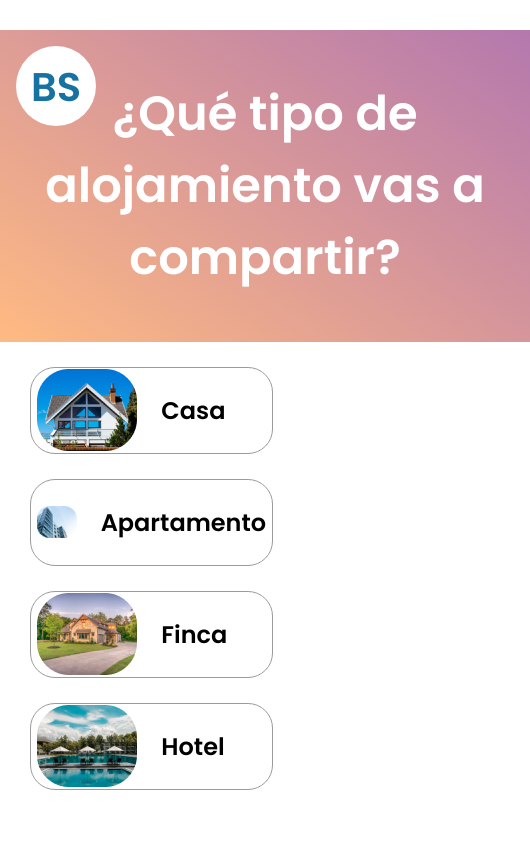
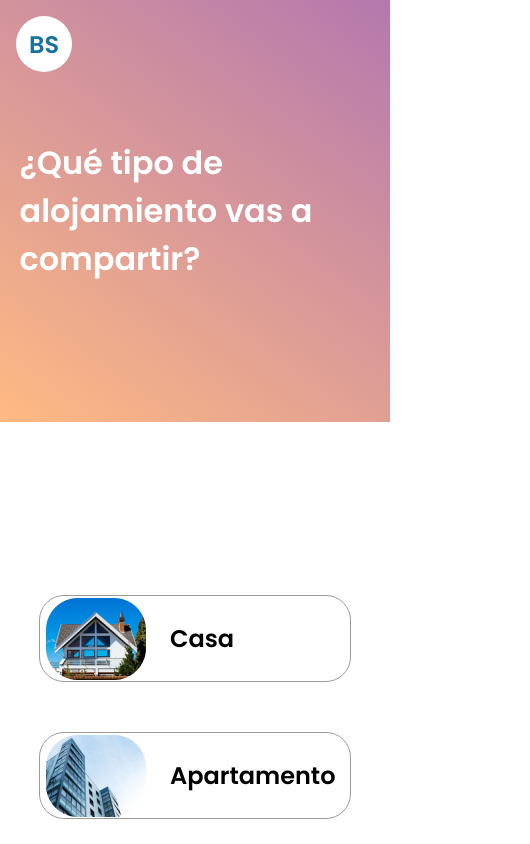
Before and after one commit to Mike-droid/host_ui_c9, a Next.js app: page /paso/1 in a window 390 px wide. Shown: the top 844 px of the page, 530 px wide, since content can reach past the window. Built offline with nearby package versions, Linux system fonts and the light colour scheme.

Commit message:
ajustes responsive logo BS

```diff
--- a/components/LeftSide.jsx
+++ b/components/LeftSide.jsx
@@ -6,9 +6,13 @@ const LeftSide = (props) => {
   return (
     <section className={LeftSideStyles.leftSide}>
       <BSbutton />
-      <p className={LeftSideStyles.description}>
-        { description }
-      </p>
+
+      <div className={LeftSideStyles.innerContent}>
+        <p className={LeftSideStyles.description}>
+          { description }
+        </p>
+      </div>
+
     </section>
   )
 }
--- a/components/RightSide.jsx
+++ b/components/RightSide.jsx
@@ -5,10 +5,14 @@ import RightSideStyles from '../styles/RightSide.module.css';
 const RightSide = (props) => {
   return (
     <section className={RightSideStyles.right_side}>
-      <OptionCard image='/casa.png' alt="Casa" description="Casa" />
-      <OptionCard image='/apartamento.png' alt="Apartamento" description="Apartamento" />
-      <OptionCard image='/finca.png' alt="Finca" description="Finca" />
-      <OptionCard image='/hotel.png' alt="Hotel" description="Hotel" />
+
+      <div className={RightSideStyles.optionsList}>
+        <OptionCard image='/casa.png' alt="Casa" description="Casa" />
+        <OptionCard image='/apartamento.png' alt="Apartamento" description="Apartamento" />
+        <OptionCard image='/finca.png' alt="Finca" description="Finca" />
+        <OptionCard image='/hotel.png' alt="Hotel" description="Hotel" />
+      </div>
+
     </section>
   );
 }
--- a/styles/BSbutton.module.css
+++ b/styles/BSbutton.module.css
@@ -12,4 +12,12 @@
   display: block;
   position: absolute;
   text-align: center;
+  transition: all ease 0.1s;
 }
+@media (max-width:991px){
+  .BSbutton{
+    width: 3.5rem;
+    height: 3.5rem;
+    font-size: 1.5rem;
+  }
+}
--- a/styles/LeftSide.module.css
+++ b/styles/LeftSide.module.css
@@ -3,17 +3,41 @@
   background: linear-gradient(36deg, rgba(255,186,130,1) 0%, rgba(180,120,174,1) 100%);
   display: flex;
   flex-direction: column;
+  height: 100%;
+  width: 50%;
+}
+@media (max-width:991px){
+  .leftSide{
+    width: 100%;
+    height: 50vh;
+  }
+}
+
+.innerContent{
+  width: 100%;
+  height: 100vh;
+  display: flex;
+  flex-direction: column;
+  align-items: center;
+  justify-content: center;
 }
 
 .description {
   color: var(--white);
   font-family: 'Poppins', sans-serif;
   font-weight: 600;
-  font-size: 48px;
-  width: 530px;
-  height: fit-content;
-  text-align: center;
+  font-size: 3rem;
+  width: 100%;
+  padding: 0 5vw;
+  text-align: left;
   align-items: center;
   margin-left: auto;
   margin-right: auto;
+  transition: all ease 0.2s;
 }
+
+@media (max-width:991px){
+  .description{
+    font-size: 2rem;
+  }
+}
--- a/styles/RightSide.module.css
+++ b/styles/RightSide.module.css
@@ -0,0 +1,20 @@
+.right_side{
+    position: relative;
+    width: 50vw;
+    height: 100%;
+}
+@media (max-width:991px){
+    .right_side{
+        width: 100%;
+        height: 50vh;
+    }
+}
+
+.optionsList{
+    width: 100%;
+    height: 100vh;
+    display: flex;
+    flex-direction: column;
+    align-items: center;
+    justify-content: center;
+}
```
